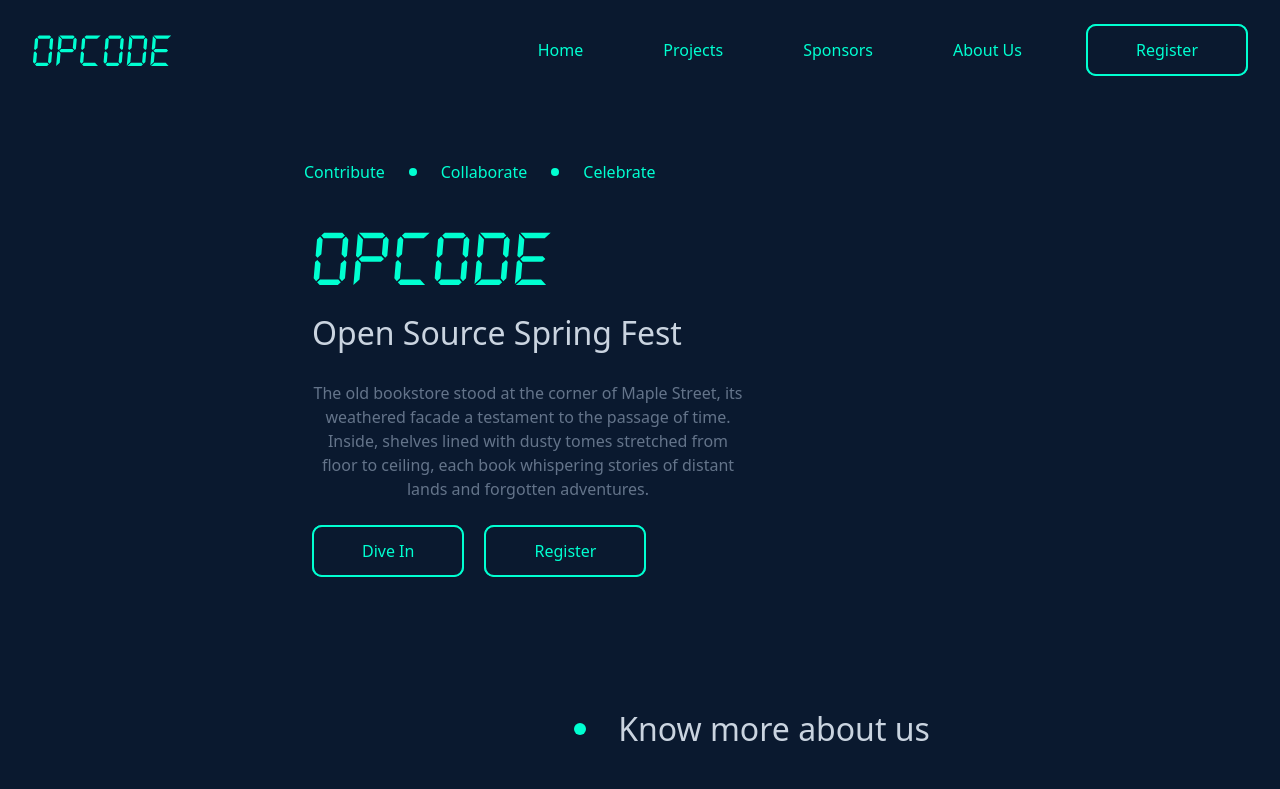
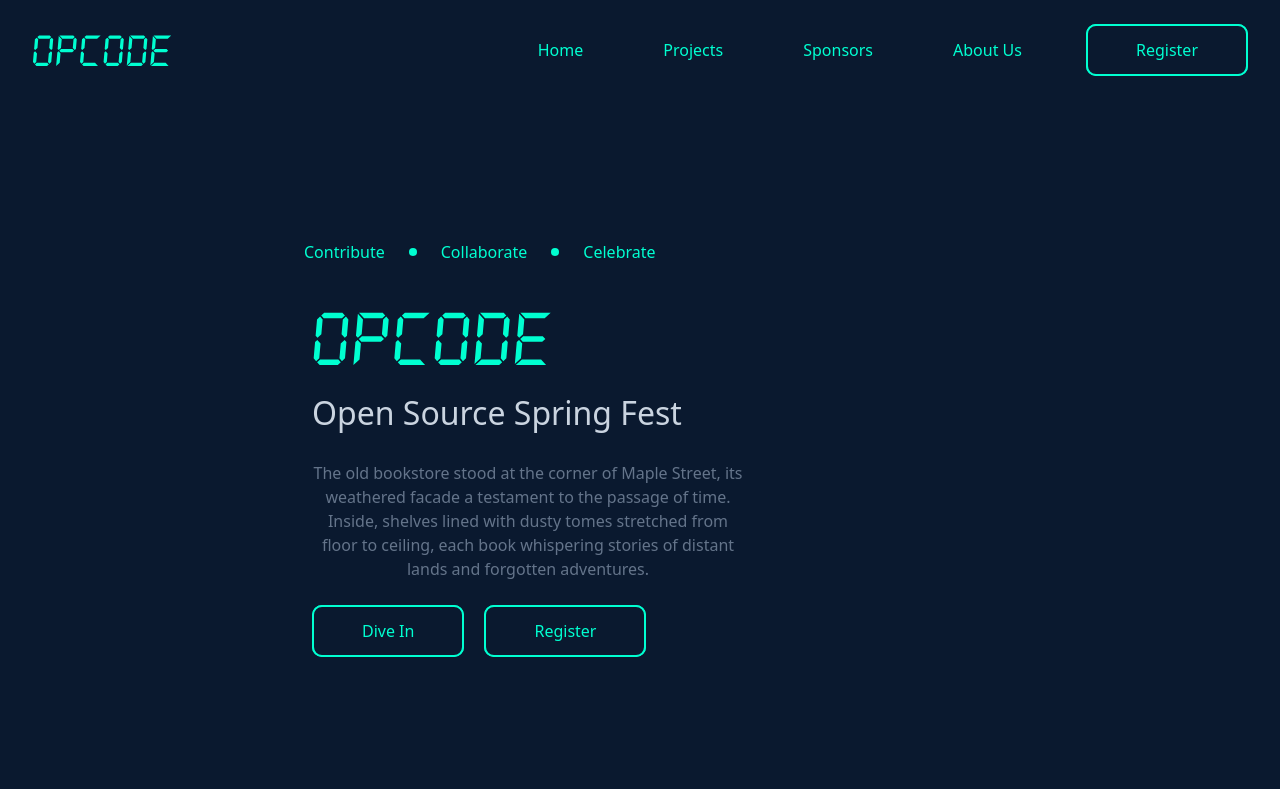
Before and after one commit to PerHac13/OPCODE, a React (Vite) app: page / in a window 1280 px wide. Shown: the top 789 px of the page. Built offline with nearby package versions, Linux system fonts and the light colour scheme.

Commit message:
Fixed: padding

```diff
--- a/src/App.jsx
+++ b/src/App.jsx
@@ -11,7 +11,7 @@ import Footer from "./components/Footer/Footer";
 
 const App = () => {
   return (
-    <div className="bg-bground min-h-screen">
+    <div className="bg-bground min-h-screen pt-20">
       <NavBar />
         <Routes>
           <Route exact path="/" element={<Home />} />
```
